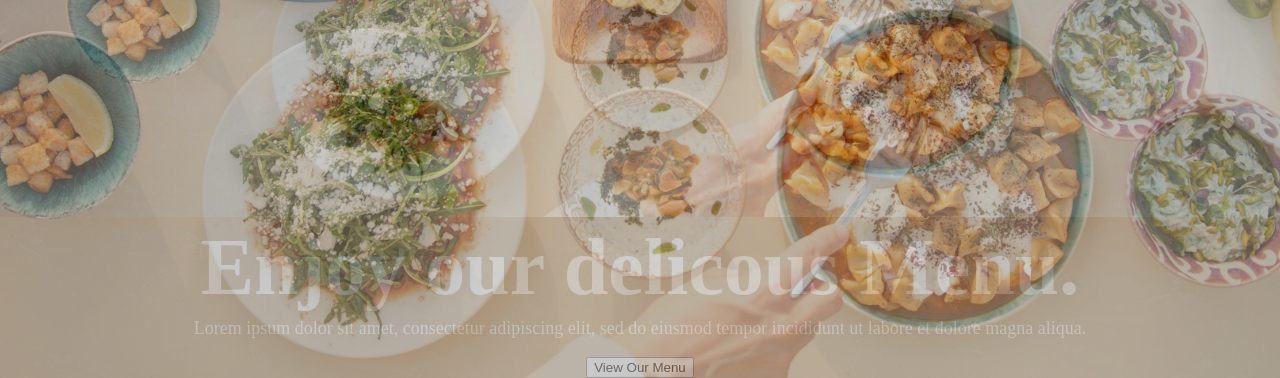
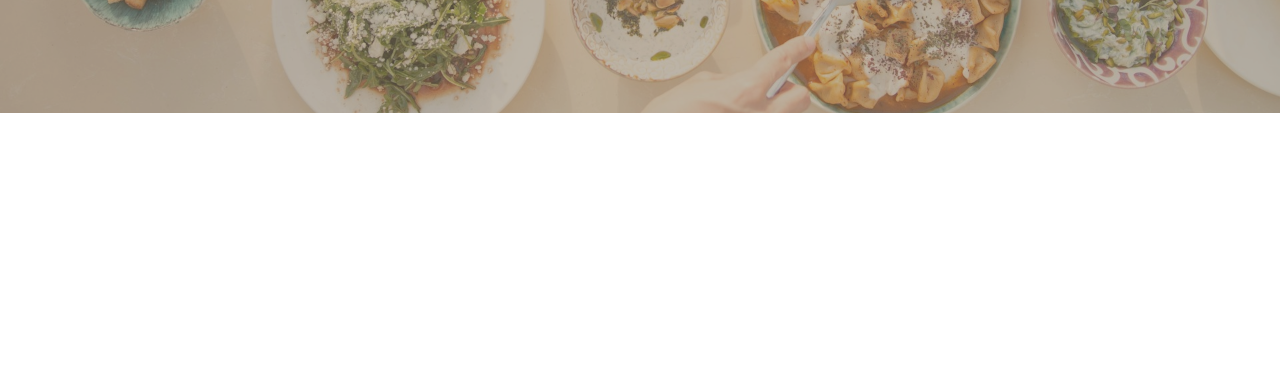
Before and after one commit to hafsahtx/Restaurant-page, a website built with webpack: page src/template.html in a window 1280 px wide. Shown: the part 687-1065 px from the top of the page. After the commit the page ends 800 px from the top, so only its background shows below. Built offline with nearby package versions, Linux system fonts and the light colour scheme.

Commit message:
remove extra elements

```diff
--- a/src/template.html
+++ b/src/template.html
@@ -13,13 +13,6 @@
             <button class="about">About</button>
         </nav>
     </header>
-    <div id="content">
-        <img src="./images/food.jpg" alt="platter of food" style="width: 100%">
-        <div class="content-text">
-        <h1>Enjoy our delicous Menu.</h1>
-        <p>Lorem ipsum dolor sit amet, consectetur adipiscing elit, sed do eiusmod tempor incididunt ut labore et dolore magna aliqua. </p>
-        <button class="menu-button">View Our Menu</button>
-        </div>
-    </div>
+    <div id="content"></div>
 </body>
 </html>
```
